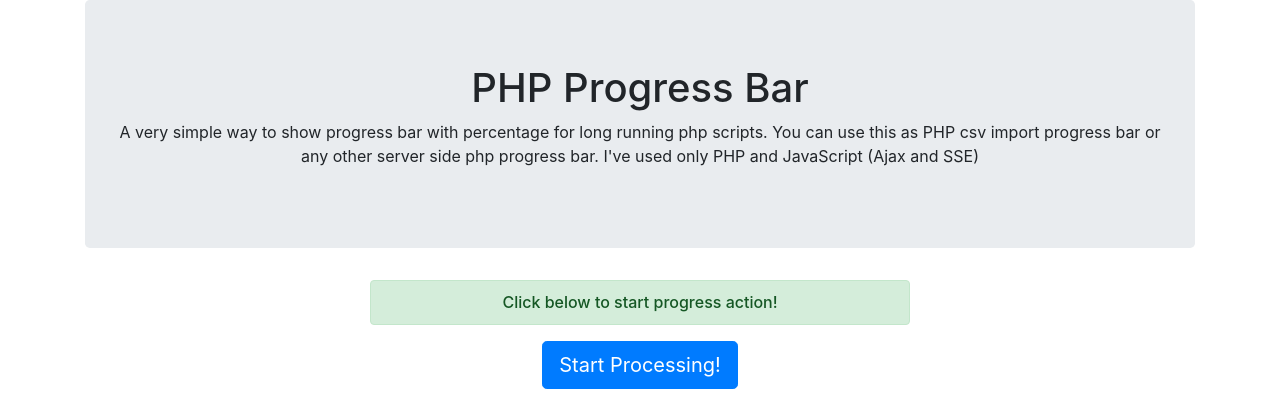
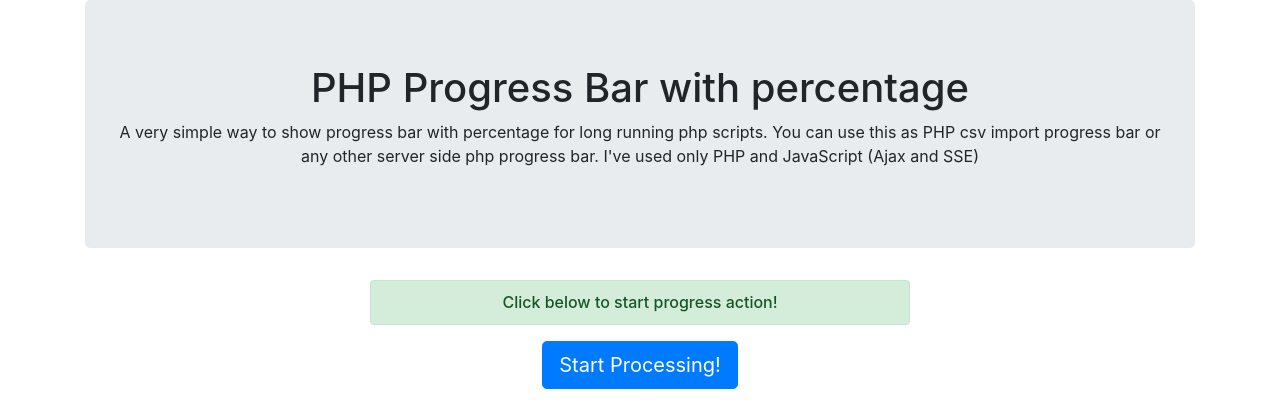
Before and after one commit to jahid75/php-progress-bar-with-percentage, a PHP site: page / in a window 1280 px wide. Shown: the top 420 px of the page. Run offline with PHP 8.4, Linux system fonts and the light colour scheme.

Commit message:
Fix typo

```diff
--- a/index.php
+++ b/index.php
@@ -30,7 +30,7 @@
     <div class="wrapper">
         <div class="container">
             <div class="jumbotron text-center">
-                <h1>PHP Progress Bar</h1>
+                <h1>PHP Progress Bar with percentage</h1>
                 <p>A very simple way to show progress bar with percentage for long running php scripts. You can use this as PHP csv import progress bar or any other server side php progress bar. I've used only PHP and JavaScript (Ajax and SSE)</p>
             </div>
 
```
